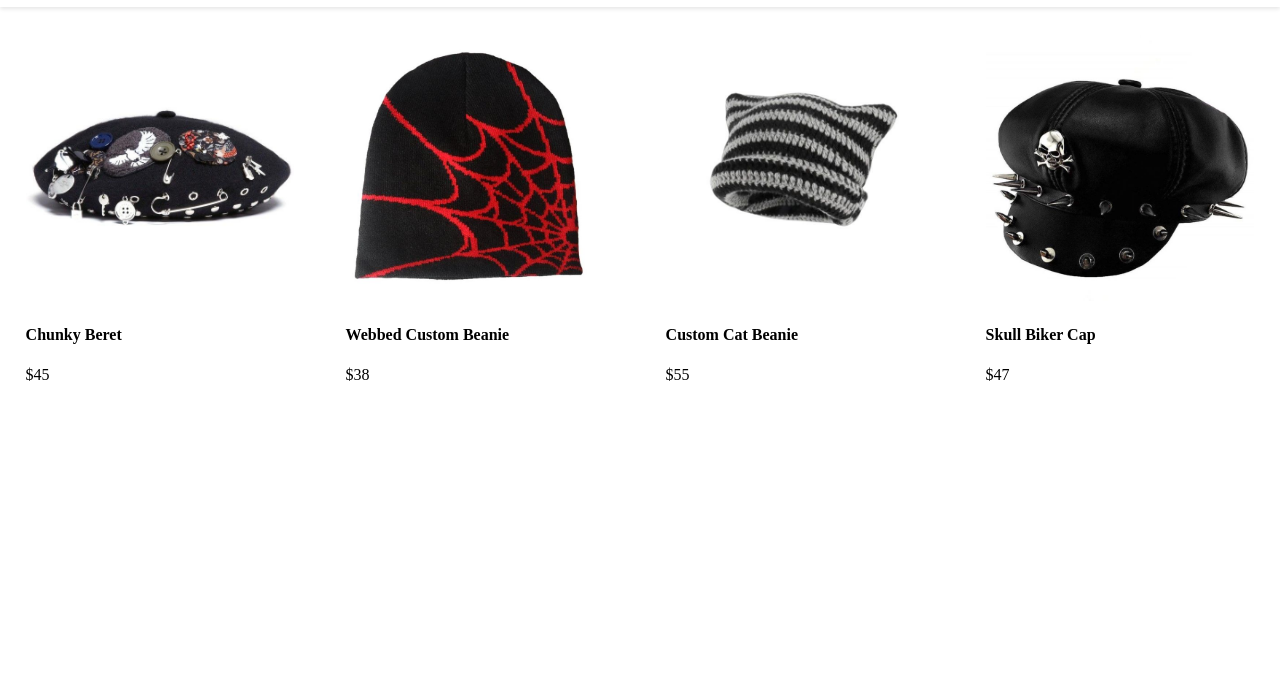
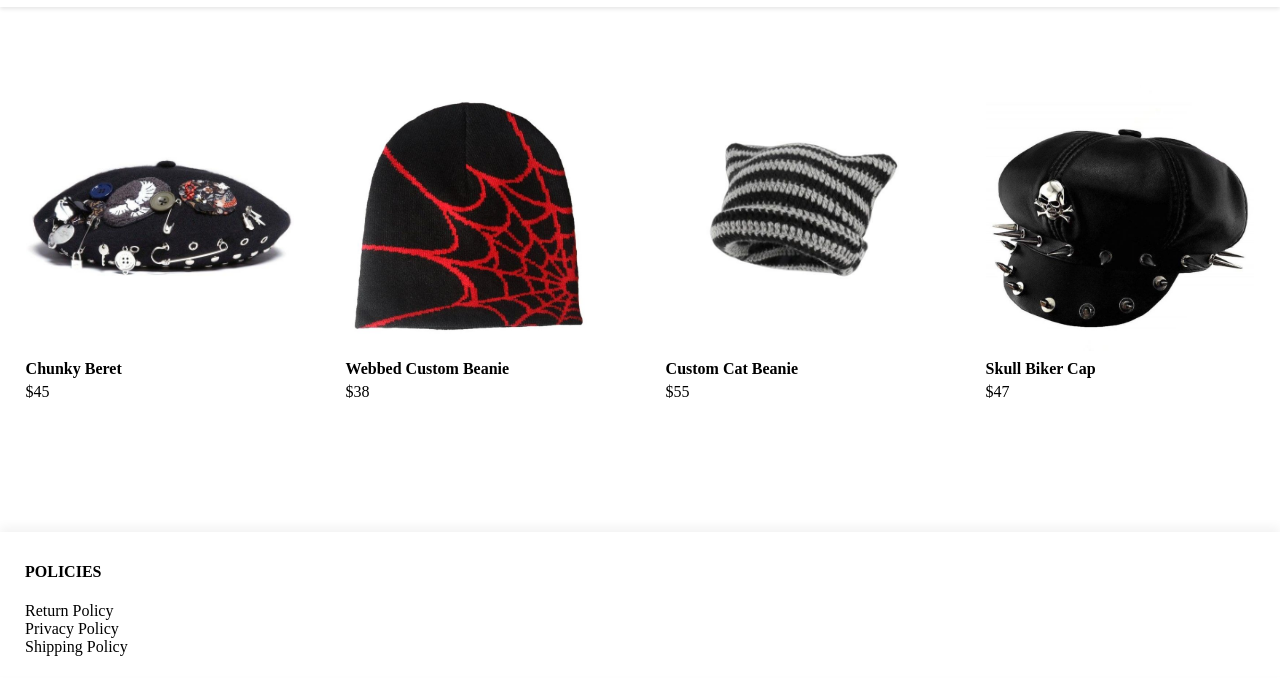
Before and after one commit to indomiebrand/Assignment-1, a plain HTML site: page index.html in a window 1280 px wide. Shown: the part 82-776 px from the top of the page. Drawn offline with Linux system fonts and the light colour scheme.

Commit message:
Added footer

```diff
--- a/index.html
+++ b/index.html
@@ -10,7 +10,8 @@
 <div class="navbar">
   <button class="menu-icon" onclick="toggleSidebar()">☰</button>
   <a href="index.html" class="logo">
-    <img src="Images/ClickCliqueLogo.png" alt="Logo" style="width: 150px;"></a>
+    <img src="Images/ClickCliqueLogo.png" alt="Logo" style="width: 150px;">
+    </a>
 </div>
 
 <div class="sidebar" id="sidebar">
@@ -59,6 +60,18 @@
     </div>
 </section>
 
+<footer class="footer">
+    <div class="footer-container">
+        <div class="policy">
+            <h4>POLICIES</h4>
+            <ul>
+                <li><a href="">Return Policy</a></li>
+                <li><a href="">Privacy Policy</a></li>
+                <li><a href="">Shipping Policy</a></li>
+            </ul>
+        </div>
+    </div>
+</footer>
+</body>
 <script src="script.js"></script>
-</body>
 </html>
--- a/style.css
+++ b/style.css
@@ -41,6 +41,7 @@ body, h1, h2, p {
     display: flex;
     width: 100%;
     flex-wrap: wrap;
+    margin: 50px 0 100px 0;
   }
 
   .flex-item {
@@ -59,12 +60,17 @@ body, h1, h2, p {
         margin-top: auto;
     }
 
+    .flex-info h4, .flex-info p {
+        margin: 5px 0;
+    }
+
     @media (max-width: 920px){
         .flex-item {
             flex-grow: inherit;
             flex-basis: 45%;
         }
     }
+
   /* sidebar */
   .sidebar {
     height: 100%;
@@ -81,7 +87,7 @@ body, h1, h2, p {
   }
 
   .sidebar a {
-    padding: 8px 8px 8px 32px;
+    padding: 8px 8px 8px 30px;
     text-decoration: none;
     font-size: 20px;
     color: black;
@@ -90,6 +96,7 @@ body, h1, h2, p {
 
   .sidebar a:hover {
     color: gray;
+    transition: 0.4s;
   }
 
   .closebtn {
@@ -107,3 +114,28 @@ body, h1, h2, p {
     color: gray;
     cursor: pointer;
   }
+
+  /* footer */
+  .footer {
+    background-color: white;
+    color: black;
+    padding: 10px 0 20px 25px;
+    bottom: 0;
+    box-shadow: 0 -5px 10px rgba(0,0,0,0.05);
+  }
+
+  .policy ul {
+    list-style: none;
+    padding: 0;
+    margin: 0;
+  }
+
+  .policy a {
+    color: black;
+    text-decoration: none;
+  }
+
+  .policy a:hover{
+    color: grey;
+    transition: 0.2s;
+  }
```
Also changed, not shown: script.js (line endings or trailing spaces).
